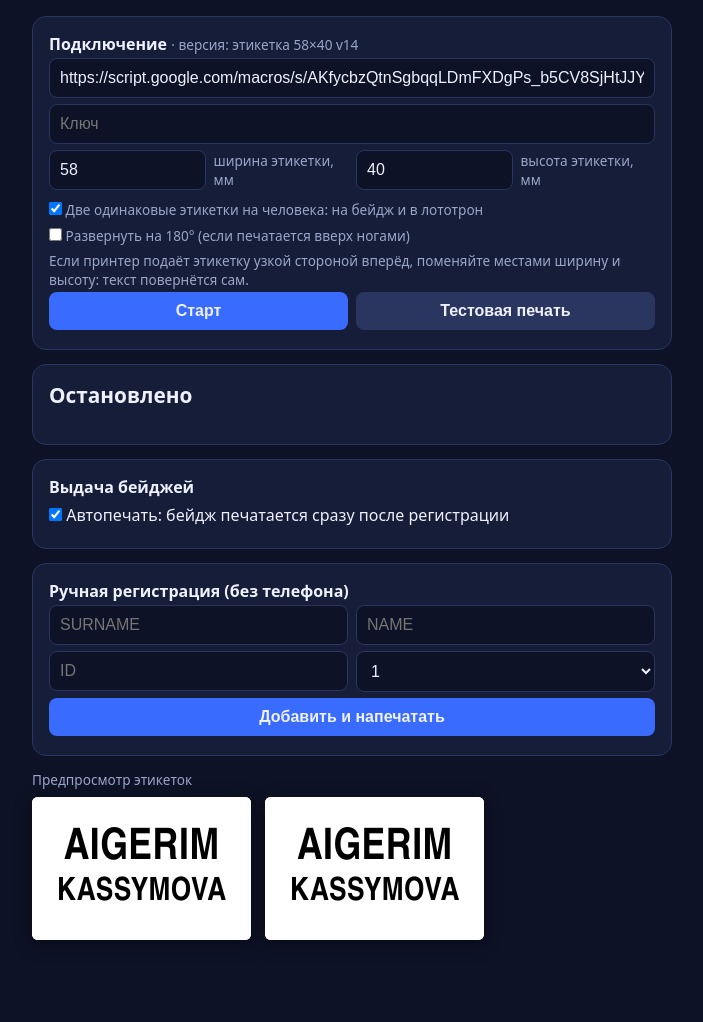
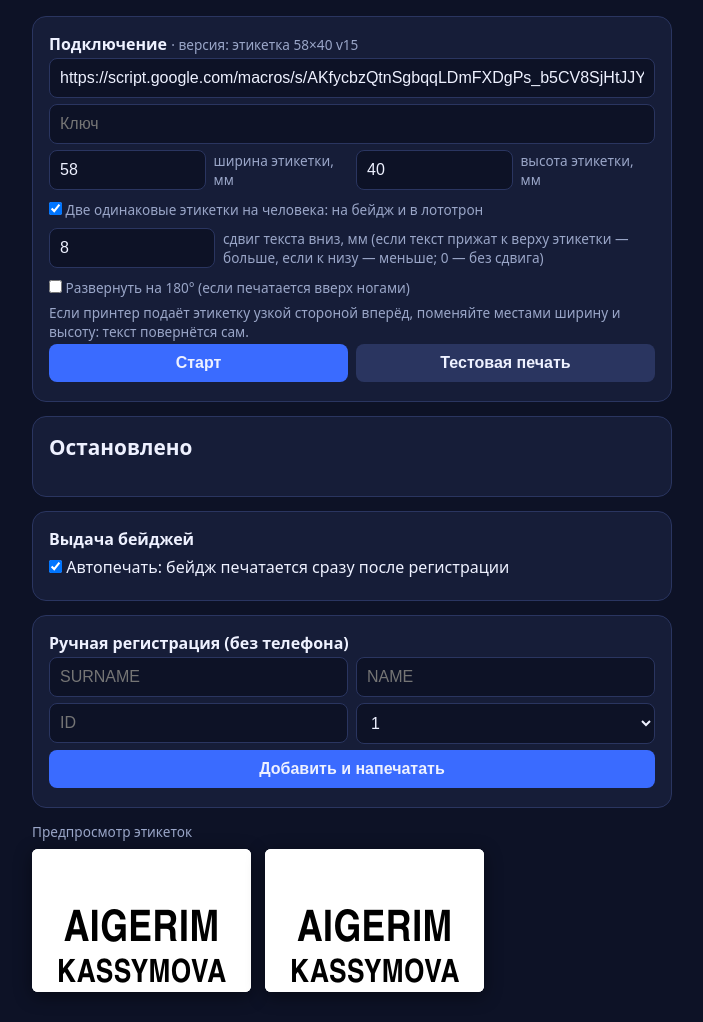
Before and after one commit to Arsomargaliyev/forum-maintenance, a plain HTML site: page station.html in a window 1280 px wide. Shown: the whole page, without its empty margins (288-991 px from the left). Before the commit the page ends 970 px from the top, so only its background shows below. Drawn offline with Linux system fonts and the light colour scheme.

Commit message:
Станция: настройка сдвига текста вниз (по умолчанию 8 мм) под Xprinter
Co-Authored-By: Claude Opus 5.5 <noreply@anthropic.com>

```diff
--- a/station.html
+++ b/station.html
@@ -24,6 +24,8 @@ button{background:#3a6bff;border:0;font-weight:700}
 .pg.rot .lab{transform-origin:0 0;transform:translateX(var(--pw)) rotate(90deg)}
 .pg.rot.flip .lab{transform:translateY(var(--ph)) rotate(-90deg)}
 .pg.flip:not(.rot) .lab{transform:rotate(180deg)}
+/* сдвиг текста вниз (если принтер начинает печать раньше начала этикетки); на подгонку размера не влияет */
+.lab>*{position:relative;top:var(--dy,0mm)}
 .lab .n,.lab .s{width:100%;font-weight:800;line-height:1.02;letter-spacing:.01em;white-space:nowrap;overflow-wrap:anywhere}
 .lab .s{font-weight:700;margin-top:1.2mm}
 .lab .ln{width:62%;border-top:.35mm solid #000;margin:1.8mm 0 1.2mm}
@@ -39,10 +41,11 @@ button{background:#3a6bff;border:0;font-weight:700}
 <body>
 <div class="c">
  <div class="card">
-  <b>Подключение</b> <span class="sm">· версия: этикетка 58×40 v14</span>
+  <b>Подключение</b> <span class="sm">· версия: этикетка 58×40 v15</span>
   <input id="u" placeholder="Адрес скрипта (/exec)" value="https://script.google.com/macros/s/AKfycbzQtnSgbqqLDmFXDgPs_b5CV8SjHtJJYJOQzsit5gA16d4OPZCBN_1TKNJ7IWGGkhOWWg/exec"><input id="k" type="password" placeholder="Ключ">
   <div class="r"><input id="w" type="number" value="58"><span class="sm">ширина этикетки, мм</span><input id="h" type="number" value="40"><span class="sm">высота этикетки, мм</span></div>
   <label class="sm" style="display:block;margin:6px 0"><input type="checkbox" id="two" style="width:auto" checked> Две одинаковые этикетки на человека: на бейдж и в лототрон</label>
+  <div class="r"><input id="dy" type="number" step="0.5" value="8"><span class="sm" style="flex:3">сдвиг текста вниз, мм (если текст прижат к верху этикетки — больше, если к низу — меньше; 0 — без сдвига)</span></div>
   <label class="sm" style="display:block;margin:6px 0"><input type="checkbox" id="flip" style="width:auto"> Развернуть на 180° (если печатается вверх ногами)</label>
   <div class="sm">Если принтер подаёт этикетку узкой стороной вперёд, поменяйте местами ширину и высоту: текст повернётся сам.</div>
   <div class="r"><button id="go">Старт</button><button id="tst" style="background:#2a3560">Тестовая печать</button></div>
@@ -67,7 +70,7 @@ button{background:#3a6bff;border:0;font-weight:700}
 </div></div>
 <script>
 var $=function(i){return document.getElementById(i)},q=[],wait=[],busy=false,printed=0,seen={},timer=null,U="",K="";
-var KEEP=["u","k","w","h"];
+var KEEP=["u","k","w","h","dy"];
 KEEP.forEach(function(i){try{var v=localStorage.getItem("c_"+i);if(v)$(i).value=v}catch(e){}});
 // раньше по умолчанию было 60 мм: один раз переводим сохранённую ширину на 58
 try{if(!localStorage.getItem("c_v58")){if($("w").value==="60")$("w").value="58";if($("h").value==="60")$("h").value="58";localStorage.setItem("c_v58","1")}}catch(e){}
@@ -80,7 +83,7 @@ function api(a,x){return fetch(U+"?action="+a+"&key="+encodeURIComponent(K)+(x||
 // а к началу следующей этикетки принтер подгоняет ленту сам (по промежутку между этикетками).
 var SPARE=2;
 function size(){var pw=parseFloat($("w").value)||58,ph=(parseFloat($("h").value)||40)-SPARE,rot=ph>pw,st=document.documentElement.style;
-  $("pg").textContent="@page{size:"+pw+"mm "+ph+"mm;margin:0}";
+  $("pg").textContent="@page{size:"+pw+"mm "+ph+"mm;margin:0}";st.setProperty("--dy",(parseFloat($("dy").value)||0)+"mm");
   st.setProperty("--pw",pw+"mm");st.setProperty("--ph",ph+"mm");st.setProperty("--lw",(rot?ph:pw)+"mm");st.setProperty("--lh",(rot?pw:ph)+"mm");
   ["p1","p2"].forEach(function(id){$(id).className="pg"+(rot?" rot":"")+($("flip").checked?" flip":"")});
   $("p2").style.display=$("two").checked?"":"none"}
@@ -127,7 +130,7 @@ $("tst").onclick=function(){if(busy)return;save();busy=true;
   printNow({surname:"ABDRAKHMANOVA-KUZNETSOVA",name:"ALEXANDER",tab:"12345",day:"1"},function(){busy=false;next()})};
 $("auto").onchange=flush;
 var PV={surname:"KASSYMOVA",name:"AIGERIM",tab:"777",day:"1"};
-["w","h","two","flip"].forEach(function(i){$(i).addEventListener("input",function(){save();show(PV)})});
+["w","h","dy","two","flip"].forEach(function(i){$(i).addEventListener("input",function(){save();show(PV)})});
 show(PV);
 $("add").onclick=function(){
   var s=$("ms").value.trim().toUpperCase(),n=$("mn").value.trim().toUpperCase(),t=$("mt").value.replace(/\s+/g,"").toUpperCase();
```
